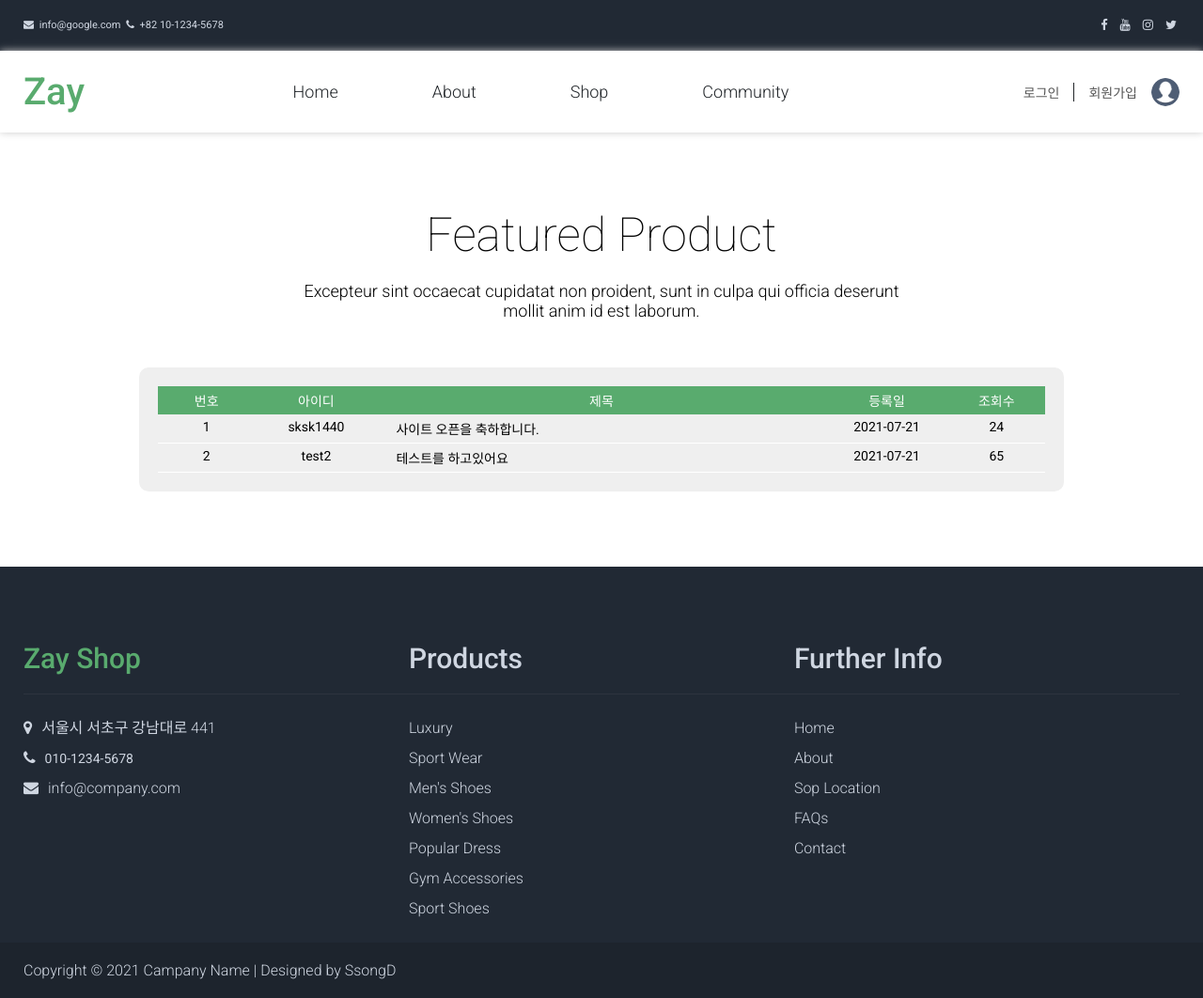
After one commit to ssongd-creater/Zay, a PHP site: page /pages/menu_page/community_form.php in a window 1280 px wide. The commit adds this page. Shown: the whole page at 94% size. Run offline with PHP 8.4, Linux system fonts and the light colour scheme; a stand-in replaces the project's code that opens the database connection.

Commit message:
7/21 media.css 게시판 만들기, 회원가입 중복 알림 기능 구현

```diff
--- a/css/media.css
+++ b/css/media.css
@@ -57,6 +57,15 @@
 
   .featured .featured_box .featured_item{width:50%; padding:10px;}
 
+  .pro_insert .detail_contents{flex-wrap: wrap;}
+  .pro_insert .detail_contents .detail_img {width:80%; margin:0 auto 20px auto;}
+  .pro_insert .detail_txt{width:100%;}
+  .pro_insert .size_quan p{font-size:15px;}
+  .pro_insert .size_quan p span{font-size:12px; margin:0 2px;}
+
+  .comments .comment_insert textarea{width:70%; height: 60%;}
+  .comments .comment_insert form button{width:30%; padding:0;}
+
 }
 
 @media screen and (max-width:500px){
@@ -98,6 +107,12 @@
   section.join .mem_form p:nth-child(4) label{display:block; width:100%;}
 
   .featured .featured_box .featured_item{width:100%;}
+
+  .pro_insert .detail_contents .detail_img{width:100%;}
+  .pro_insert .size_quan .size{flex-wrap: wrap;}
+  .pro_insert .size_quan p {width:100%;}
+  .pro_insert .size_quan p span{margin:0 5px;}
+  .pro_insert .detail_btns button{font-size:12px;}
 }
 
 @media screen and (max-width:350px){
--- a/css/style.css
+++ b/css/style.css
@@ -161,3 +161,16 @@ section.pro_insert{background: #e9eef5;}
 
 .comments .comments_text button{background:#59ab6e; color:#fff; padding:5px 15px;}
 .comments .comments_text button.rev_send{display:none;}
+
+/* Community Page Style Code */
+.community .comm_table{width:80%; margin:auto; background: #efefef; padding:20px;border-radius: 10px;;}
+.community .comm_table li{padding:5px;display: flex;}
+.community .comm_table li span{text-align: center;}
+.community .comm_table li span:nth-child(1){width:10%;}
+.community .comm_table li span:nth-child(2){width:15%;}
+.community .comm_table li span:nth-child(3){width:50%;}
+.community .comm_table li span:nth-child(4){width:15%;}
+.community .comm_table li span:nth-child(5){width:10%;}
+.community .comm_table li.comm_tit{background:#59ab6e; color:#fff;}
+.community .comm_table li.comm_con{border-bottom: 1px solid #fff;;}
+.community .comm_table li.comm_con span:nth-child(3){text-align: left; padding-left:15px;}
--- a/include/header.php
+++ b/include/header.php
@@ -51,7 +51,7 @@
         <li><a href="/zay/index.php">Home</a></li>
         <li><a href="/zay/pages/admin/product_insert_form.php">About</a></li>
         <li><a href="#">Shop</a></li>
-        <li><a href="#">Community</a></li>
+        <li><a href="/zay/pages/menu_page/community_form.php">Community</a></li>
       </ul>
         <div class="login_info">
 
--- a/js/jq.main.js
+++ b/js/jq.main.js
@@ -96,4 +96,24 @@ $(function () {
 
   detailTabs();
 
+
+  function detailFit() {
+    const imgHeight = $(".detail_img_item").outerHeight();
+    const btnHeight = $(".detail_tab_btns").outerHeight();
+    $(".detail_img").height(imgHeight + btnHeight);
+  }
+
+
+
+  $(window).resize(function () {
+    setTimeout(function () {
+      detailFit();
+    },150);
+  });//쓰로틀링이라고 하는건데, 윈도우 사이즈 리사이즈 할때마다 1px씩 조정이되서 인터넷에 부담이됨. 그래서 setTimeout함수로 지정된 시간만큼 딜레이를 줘서 부담을 줄여줌, 스크롤 할때나 사이즈 조정시 많이 사용
+
+  detailFit();
+
+
+
+
 });
--- /dev/null
+++ b/pages/menu_page/community_form.php
@@ -0,0 +1,68 @@
+<!DOCTYPE html>
+<html lang="en">
+<head>
+  <meta charset="UTF-8">
+  <meta http-equiv="X-UA-Compatible" content="IE=edge">
+  <meta name="viewport"
+    content="width=device-width, initial-scale=1, minimum-scale=1, maximum-scale=1, user-scalable=no">
+  <title>Zay shop || Community</title>
+  <!-- Favicon Link -->
+  <link rel="shortcut icon" href="/zay/img/favicon.ico" type="image/x-icon">
+  <link rel="icon" href="/zay/img/favicon.ico" type="image/x-icon">
+  <link rel="apple-touch-icon" href="/zay/img/favicon.ico">
+  <!-- Font Awesome Link -->
+  <link rel="stylesheet" href="https://cdnjs.cloudflare.com/ajax/libs/font-awesome/4.7.0/css/font-awesome.min.css">
+  <!-- Reset CSS Link -->
+  <link rel="stylesheet" href="/zay/css/reset.css">
+  <!-- Main Style CSS Link -->
+  <link rel="stylesheet" href="/zay/css/style.css">
+  <!-- Media Style CSS Link -->
+  <link rel="stylesheet" href="/zay/css/media.css">
+</head>
+<body>
+
+<?php include $_SERVER["DOCUMENT_ROOT"]."/zay/include/header.php";?>
+
+<section class="community">
+    <div class="center">
+      <div class="tit_box">
+        <h2>Featured Product</h2>
+        <p>Excepteur sint occaecat cupidatat non proident, sunt in culpa qui officia deserunt<br>mollit anim id est laborum.</p>
+      </div>
+      <div class="comm_table">
+        <ul class="comm_row">
+          <li class="comm_tit">
+            <span>번호</span>
+            <span>아이디</span>
+            <span>제목</span>
+            <span>등록일</span>
+            <span>조회수</span>
+          </li>
+          <li class="comm_con">
+            <span>1</span>
+            <span>sksk1440</span>
+            <span>사이트 오픈을 축하합니다.</span>
+            <span>2021-07-21</span>
+            <span>24</span>
+          </li>
+          <li class="comm_con">
+            <span>2</span>
+            <span>test2</span>
+            <span>테스트를 하고있어요</span>
+            <span>2021-07-21</span>
+            <span>65</span>
+          </li>
+        </ul>
+      </div>
+    </div>
+  </section>
+
+  <?php include $_SERVER['DOCUMENT_ROOT']."/zay/include/footer.php"?>
+
+
+  <!-- jQuery Framework Load -->
+  <script src="https://ajax.googleapis.com/ajax/libs/jquery/3.4.1/jquery.min.js"></script>
+  <script src="/zay/js/jq.main.js"></script>
+
+</body>
+</html>
```
Also changed, not shown: index.php (+46 -3 lines), pages/details/pro_detail_form.php (+7 -3 lines), pages/join/join_form.php (+33 -2 lines), php/id_check.php (added, +26 -0 lines), data/profile/acc5.png (added).
